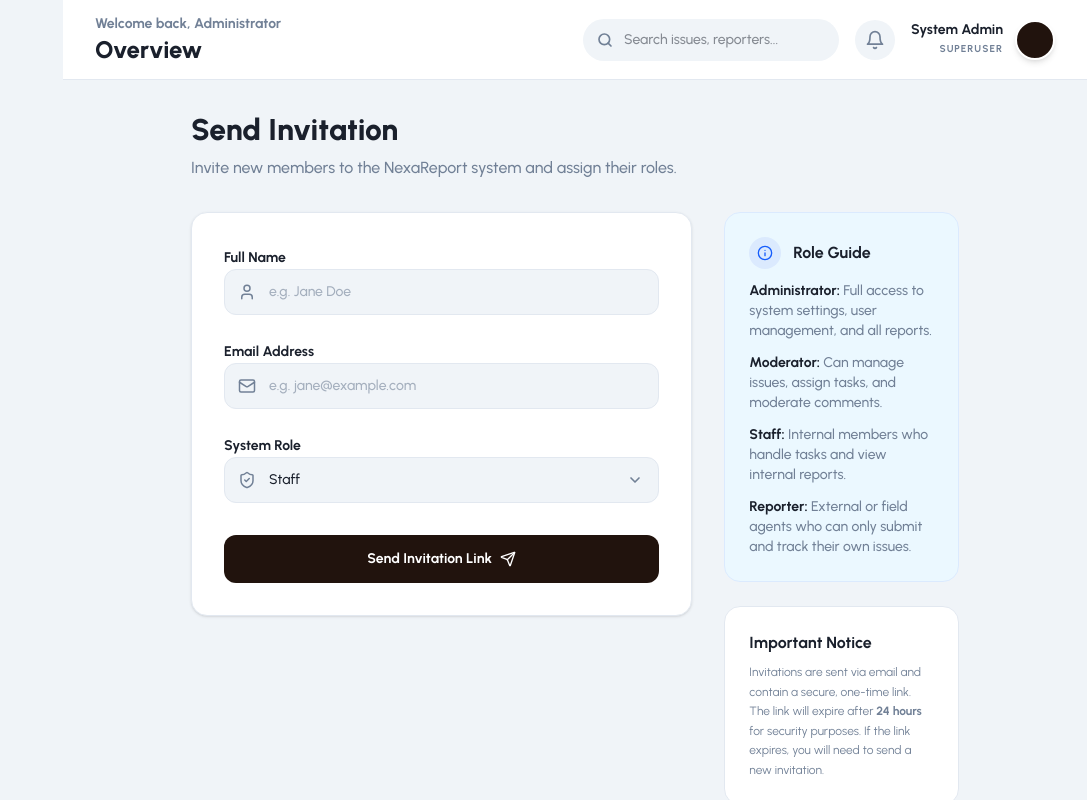
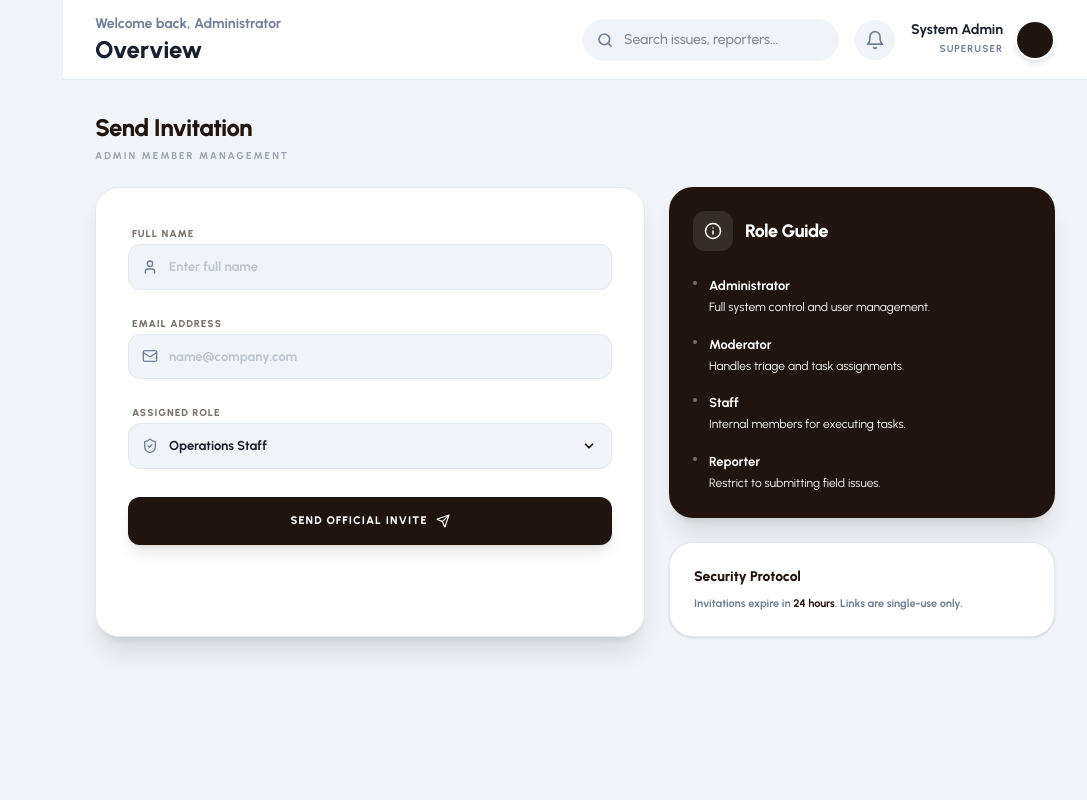
Before and after one commit to Ange884/NexaReport-System, a Next.js app: page /admin/send-invite in a window 1280 px wide. Shown: the whole page, without its empty margins (193-1280 px from the left). Built offline with nearby package versions, Linux system fonts and the light colour scheme.

Commit message:
fix: well layout of the send invitation page

```diff
--- a/app/admin/layout.tsx
+++ b/app/admin/layout.tsx
@@ -45,7 +45,7 @@ export default function AdminLayout({
   const searchParams = useSearchParams();
 
   function handleLogout() {
-    router.push("/login");
+    router.push("/student/login");
   }
 
   return (
--- a/app/admin/send-invite/page.tsx
+++ b/app/admin/send-invite/page.tsx
@@ -1,7 +1,7 @@
 "use client";
 
 import React, { useState } from "react";
-import { Mail, User, ShieldCheck, Send, Info } from "lucide-react";
+import { Mail, User, ShieldCheck, Send, Info, CheckCircle2 } from "lucide-react";
 
 export default function SendInvitePage() {
   const [formData, setFormData] = useState({
@@ -18,47 +18,42 @@ export default function SendInvitePage() {
     setSuccessMsg("");
     // Simulate API call
     setTimeout(() => {
-      setSuccessMsg(`An invitation has been successfully sent to ${formData.email}.`);
+      setSuccessMsg(`Invitation successfully sent to ${formData.email}`);
       setFormData({ fullName: "", email: "", role: "Staff" });
       setIsSubmitting(false);
     }, 1500);
   };
 
   return (
-    <div className="mx-auto max-w-3xl">
-      <div className="mb-8">
-        <h1 className="text-3xl font-black text-[var(--foreground)]">Send Invitation</h1>
-        <p className="mt-2 text-[var(--muted)] font-medium">
-          Invite new members to the NexaReport system and assign their roles.
+    <div className="mx-auto max-w-5xl">
+      <div className="mb-6">
+        <h1 className="text-2xl font-black tracking-tight text-[var(--accent)]">Send Invitation</h1>
+        <p className="mt-1 text-[10px] font-bold text-[var(--muted)] uppercase tracking-[0.2em] opacity-70">
+          Admin Member Management
         </p>
       </div>
 
-      <div className="grid grid-cols-1 md:grid-cols-3 gap-8">
+      <div className="grid grid-cols-1 lg:grid-cols-12 gap-6 items-stretch">
         {/* Main Form Area */}
-        <div className="md:col-span-2">
-          <div className="rounded-2xl bg-white p-8 border border-[var(--border)] shadow-sm">
+        <div className="lg:col-span-7 flex flex-col">
+          <div className="flex-1 rounded-[1.5rem] bg-white p-8 border border-[var(--border)] shadow-xl shadow-[var(--accent)]/5">
             {successMsg && (
-              <div className="mb-6 rounded-xl bg-green-50 p-4 border border-green-200 flex items-start gap-3">
-                <div className="text-green-500 mt-0.5">
-                  <svg xmlns="http://www.w3.org/2000/svg" width="20" height="20" viewBox="0 0 24 24" fill="none" stroke="currentColor" strokeWidth="2" strokeLinecap="round" strokeLinejoin="round"><path d="M22 11.08V12a10 10 0 1 1-5.93-9.14"></path><polyline points="22 4 12 14.01 9 11.01"></polyline></svg>
-                </div>
-                <div>
-                  <h4 className="font-bold text-green-800 text-sm">Success</h4>
-                  <p className="text-xs text-green-700 font-medium mt-1">{successMsg}</p>
-                </div>
+              <div className="mb-6 rounded-xl bg-[var(--accent)] p-3 flex items-center gap-3 animate-fade-in">
+                <CheckCircle2 size={16} className="text-white" />
+                <p className="text-[12px] font-bold text-white">{successMsg}</p>
               </div>
             )}
 
-            <form onSubmit={handleSubmit} className="space-y-6">
+            <form onSubmit={handleSubmit} className="space-y-5">
               <div className="space-y-1.5">
-                <label className="text-sm font-bold text-[var(--foreground)]">Full Name</label>
+                <label className="ml-1 text-[10px] font-black uppercase tracking-widest text-[var(--accent)] opacity-60">Full Name</label>
                 <div className="relative group">
-                  <User className="absolute left-3.5 top-1/2 -translate-y-1/2 text-[var(--muted)] group-focus-within:text-[var(--accent)] transition-colors" size={18} />
+                  <User className="absolute left-3.5 top-1/2 -translate-y-1/2 text-[var(--muted)] group-focus-within:text-[var(--accent)] transition-colors" size={16} />
                   <input
                     type="text"
-                    placeholder="e.g. Jane Doe"
+                    placeholder="Enter full name"
                     required
-                    className="w-full rounded-xl border border-[var(--border)] bg-[var(--background)] py-3 pl-11 pr-4 text-sm font-medium transition-all focus:border-[var(--accent)] focus:bg-white focus:ring-4 focus:ring-[var(--accent)]/5 outline-none placeholder:text-[var(--muted)]/60"
+                    className="w-full rounded-xl border border-[var(--border)] bg-[var(--background)] py-3 pl-10 pr-4 text-[13px] font-bold transition-all focus:border-[var(--accent)] focus:bg-white focus:ring-4 focus:ring-[var(--accent)]/5 outline-none placeholder:text-[var(--muted)]/40"
                     value={formData.fullName}
                     onChange={(e) => setFormData({ ...formData, fullName: e.target.value })}
                   />
@@ -66,14 +61,14 @@ export default function SendInvitePage() {
               </div>
 
               <div className="space-y-1.5">
-                <label className="text-sm font-bold text-[var(--foreground)]">Email Address</label>
+                <label className="ml-1 text-[10px] font-black uppercase tracking-widest text-[var(--accent)] opacity-60">Email Address</label>
                 <div className="relative group">
-                  <Mail className="absolute left-3.5 top-1/2 -translate-y-1/2 text-[var(--muted)] group-focus-within:text-[var(--accent)] transition-colors" size={18} />
+                  <Mail className="absolute left-3.5 top-1/2 -translate-y-1/2 text-[var(--muted)] group-focus-within:text-[var(--accent)] transition-colors" size={16} />
                   <input
                     type="email"
-                    placeholder="e.g. jane@example.com"
+                    placeholder="name@company.com"
                     required
-                    className="w-full rounded-xl border border-[var(--border)] bg-[var(--background)] py-3 pl-11 pr-4 text-sm font-medium transition-all focus:border-[var(--accent)] focus:bg-white focus:ring-4 focus:ring-[var(--accent)]/5 outline-none placeholder:text-[var(--muted)]/60"
+                    className="w-full rounded-xl border border-[var(--border)] bg-[var(--background)] py-3 pl-10 pr-4 text-[13px] font-bold transition-all focus:border-[var(--accent)] focus:bg-white focus:ring-4 focus:ring-[var(--accent)]/5 outline-none placeholder:text-[var(--muted)]/40"
                     value={formData.email}
                     onChange={(e) => setFormData({ ...formData, email: e.target.value })}
                   />
@@ -81,21 +76,21 @@ export default function SendInvitePage() {
               </div>
 
               <div className="space-y-1.5">
-                <label className="text-sm font-bold text-[var(--foreground)]">System Role</label>
+                <label className="ml-1 text-[10px] font-black uppercase tracking-widest text-[var(--accent)] opacity-60">Assigned Role</label>
                 <div className="relative group">
-                  <ShieldCheck className="absolute left-3.5 top-1/2 -translate-y-1/2 text-[var(--muted)] group-focus-within:text-[var(--accent)] transition-colors" size={18} />
+                  <ShieldCheck className="absolute left-3.5 top-1/2 -translate-y-1/2 text-[var(--muted)] group-focus-within:text-[var(--accent)] transition-colors" size={16} />
                   <select
-                    className="w-full appearance-none rounded-xl border border-[var(--border)] bg-[var(--background)] py-3 pl-11 pr-10 text-sm font-medium transition-all focus:border-[var(--accent)] focus:bg-white focus:ring-4 focus:ring-[var(--accent)]/5 outline-none cursor-pointer"
+                    className="w-full appearance-none rounded-xl border border-[var(--border)] bg-[var(--background)] py-3 pl-10 pr-10 text-[13px] font-bold transition-all focus:border-[var(--accent)] focus:bg-white focus:ring-4 focus:ring-[var(--accent)]/5 outline-none cursor-pointer"
                     value={formData.role}
                     onChange={(e) => setFormData({ ...formData, role: e.target.value })}
                   >
-                    <option value="Admin">Administrator</option>
-                    <option value="Moderator">Moderator</option>
-                    <option value="Staff">Staff</option>
-                    <option value="Reporter">Reporter</option>
+                    <option value="Admin">System Administrator</option>
+                    <option value="Moderator">Content Moderator</option>
+                    <option value="Staff">Operations Staff</option>
+                    <option value="Reporter">Field Reporter</option>
                   </select>
-                  <div className="pointer-events-none absolute right-4 top-1/2 -translate-y-1/2 text-[var(--muted)]">
-                    <svg xmlns="http://www.w3.org/2000/svg" width="16" height="16" viewBox="0 0 24 24" fill="none" stroke="currentColor" strokeWidth="2.5" strokeLinecap="round" strokeLinejoin="round"><path d="m6 9 6 6 6-6"/></svg>
+                  <div className="pointer-events-none absolute right-4 top-1/2 -translate-y-1/2 text-[var(--accent)]">
+                    <svg xmlns="http://www.w3.org/2000/svg" width="14" height="14" viewBox="0 0 24 24" fill="none" stroke="currentColor" strokeWidth="3" strokeLinecap="round" strokeLinejoin="round"><path d="m6 9 6 6 6-6"/></svg>
                   </div>
                 </div>
               </div>
@@ -104,14 +99,14 @@ export default function SendInvitePage() {
                 <button
                   type="submit"
                   disabled={isSubmitting}
-                  className="group flex w-full items-center justify-center gap-2 rounded-xl bg-[var(--accent)] py-3.5 text-sm font-bold text-white transition-all hover:opacity-95 hover:shadow-lg hover:shadow-[var(--accent)]/20 active:scale-[0.98] disabled:opacity-50 disabled:pointer-events-none"
+                  className="group relative flex w-full items-center justify-center gap-2 overflow-hidden rounded-xl bg-[var(--accent)] py-4 text-[11px] font-black uppercase tracking-widest text-white transition-all hover:scale-[1.01] active:scale-[0.99] disabled:opacity-50 shadow-lg shadow-[var(--accent)]/20"
                 >
                   {isSubmitting ? (
-                    <div className="h-5 w-5 animate-spin rounded-full border-2 border-white border-t-transparent"></div>
+                    <div className="h-4 w-4 animate-spin rounded-full border-2 border-white border-t-transparent"></div>
                   ) : (
                     <>
-                      Send Invitation Link
-                      <Send size={16} className="transition-transform group-hover:translate-x-1 group-hover:-translate-y-0.5" />
+                      <span>Send Official Invite</span>
+                      <Send size={14} className="transition-transform group-hover:translate-x-1 group-hover:-translate-y-1" />
                     </>
                   )}
                 </button>
@@ -121,28 +116,39 @@ export default function SendInvitePage() {
         </div>
 
         {/* Information Sidebar */}
-        <div className="md:col-span-1 space-y-6">
-          <div className="rounded-2xl bg-[var(--accent-soft)] p-6 border border-blue-100">
-            <div className="flex items-center gap-3 mb-3">
-              <div className="flex h-8 w-8 items-center justify-center rounded-full bg-blue-100 text-blue-600">
-                <Info size={16} />
+        <div className="lg:col-span-5 flex flex-col gap-6 h-full">
+          <div className="flex-1 rounded-[1.5rem] bg-[var(--accent)] p-6 text-white shadow-xl shadow-[var(--accent)]/10">
+            <div className="flex items-center gap-3 mb-6">
+              <div className="flex h-10 w-10 items-center justify-center rounded-xl bg-white/10 text-white">
+                <Info size={18} />
               </div>
-              <h3 className="font-bold text-[var(--foreground)]">Role Guide</h3>
+              <h3 className="text-lg font-black tracking-tight">Role Guide</h3>
             </div>
-            <ul className="space-y-3 text-sm text-[var(--muted)] font-medium">
-              <li><strong className="text-[var(--foreground)]">Administrator:</strong> Full access to system settings, user management, and all reports.</li>
-              <li><strong className="text-[var(--foreground)]">Moderator:</strong> Can manage issues, assign tasks, and moderate comments.</li>
-              <li><strong className="text-[var(--foreground)]">Staff:</strong> Internal members who handle tasks and view internal reports.</li>
-              <li><strong className="text-[var(--foreground)]">Reporter:</strong> External or field agents who can only submit and track their own issues.</li>
-            </ul>
+
+            <div className="space-y-4">
+              <div className="flex gap-3">
+                <div className="mt-1.5 h-1 w-1 shrink-0 rounded-full bg-white/40" />
+                <p className="text-[12px] leading-relaxed"><strong className="block text-[13px] mb-0.5">Administrator</strong> Full system control and user management.</p>
+              </div>
+              <div className="flex gap-3">
+                <div className="mt-1.5 h-1 w-1 shrink-0 rounded-full bg-white/40" />
+                <p className="text-[12px] leading-relaxed"><strong className="block text-[13px] mb-0.5">Moderator</strong> Handles triage and task assignments.</p>
+              </div>
+              <div className="flex gap-3">
+                <div className="mt-1.5 h-1 w-1 shrink-0 rounded-full bg-white/40" />
+                <p className="text-[12px] leading-relaxed"><strong className="block text-[13px] mb-0.5">Staff</strong> Internal members for executing tasks.</p>
+              </div>
+              <div className="flex gap-3">
+                <div className="mt-1.5 h-1 w-1 shrink-0 rounded-full bg-white/40" />
+                <p className="text-[12px] leading-relaxed"><strong className="block text-[13px] mb-0.5">Reporter</strong> Restrict to submitting field issues.</p>
+              </div>
+            </div>
           </div>
 
-          <div className="rounded-2xl bg-white p-6 border border-[var(--border)]">
-            <h3 className="font-bold text-[var(--foreground)] mb-2">Important Notice</h3>
-            <p className="text-xs text-[var(--muted)] leading-relaxed">
-              Invitations are sent via email and contain a secure, one-time link.
-              The link will expire after <strong>24 hours</strong> for security purposes.
-              If the link expires, you will need to send a new invitation.
+          <div className="rounded-[1.5rem] border border-[var(--border)] bg-white p-6 shadow-sm">
+            <h3 className="text-sm font-black text-[var(--accent)] mb-2">Security Protocol</h3>
+            <p className="text-[11px] font-bold text-[var(--muted)] leading-relaxed">
+              Invitations expire in <span className="text-[var(--accent)]">24 hours</span>. Links are single-use only.
             </p>
           </div>
         </div>
```
